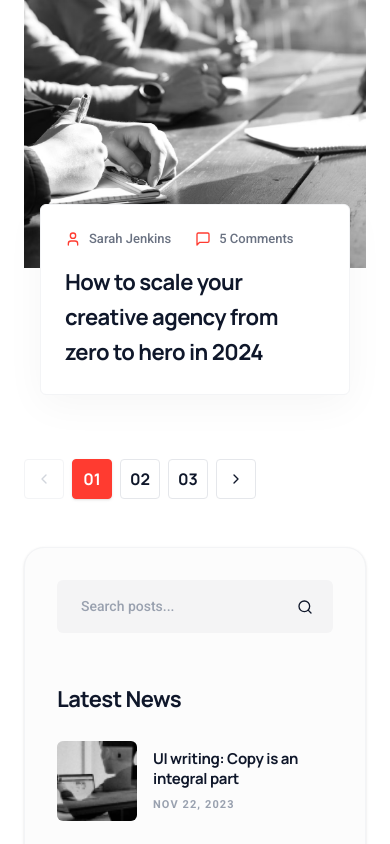
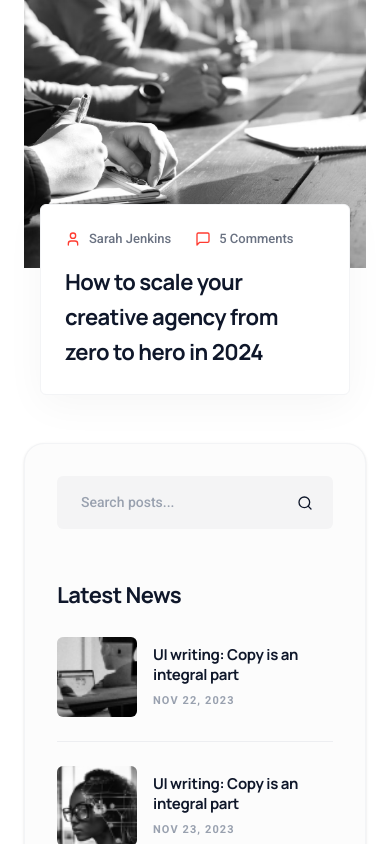
Before and after one commit to mahmudulkarim420/biliard-frontend, a React (Vite) app: page /blog in a window 390 px wide. Shown: the part 1156-2000 px from the top of the page. Built offline with nearby package versions, Linux system fonts and the light colour scheme.

Commit message:
modified:   src/pages/BlogPage/BlogPage.tsx

```diff
--- a/src/pages/BlogPage/BlogPage.tsx
+++ b/src/pages/BlogPage/BlogPage.tsx
@@ -108,9 +108,17 @@ const BlogPage = () => {
                     </div>
                   )}
                 </div>
+              </div>
 
-                {totalPages > 1 && (
-                  <div className="flex items-center gap-2 mt-16">
+              {/* ── Right Column: Sidebar ── */}
+              <div className="lg:col-span-4 lg:row-span-2">
+                <BlogSidebar searchQuery={searchQuery} onSearchChange={handleSearchChange} />
+              </div>
+
+              {/* ── Pagination Column: Stays at bottom on mobile/tablet ── */}
+              {totalPages > 1 && (
+                <div className="lg:col-span-8">
+                  <div className="flex items-center gap-2">
                     <button
                       onClick={(e) => { e.preventDefault(); goToPage(currentPage - 1); }}
                       disabled={currentPage === 1}
@@ -149,13 +157,8 @@ const BlogPage = () => {
                       <ChevronRight className="w-4 h-4" />
                     </button>
                   </div>
-                )}
-              </div>
-
-              {/* ── Right Column: Sidebar ── */}
-              <div className="lg:col-span-4">
-                <BlogSidebar searchQuery={searchQuery} onSearchChange={handleSearchChange} />
-              </div>
+                </div>
+              )}
 
             </div>
 
```
